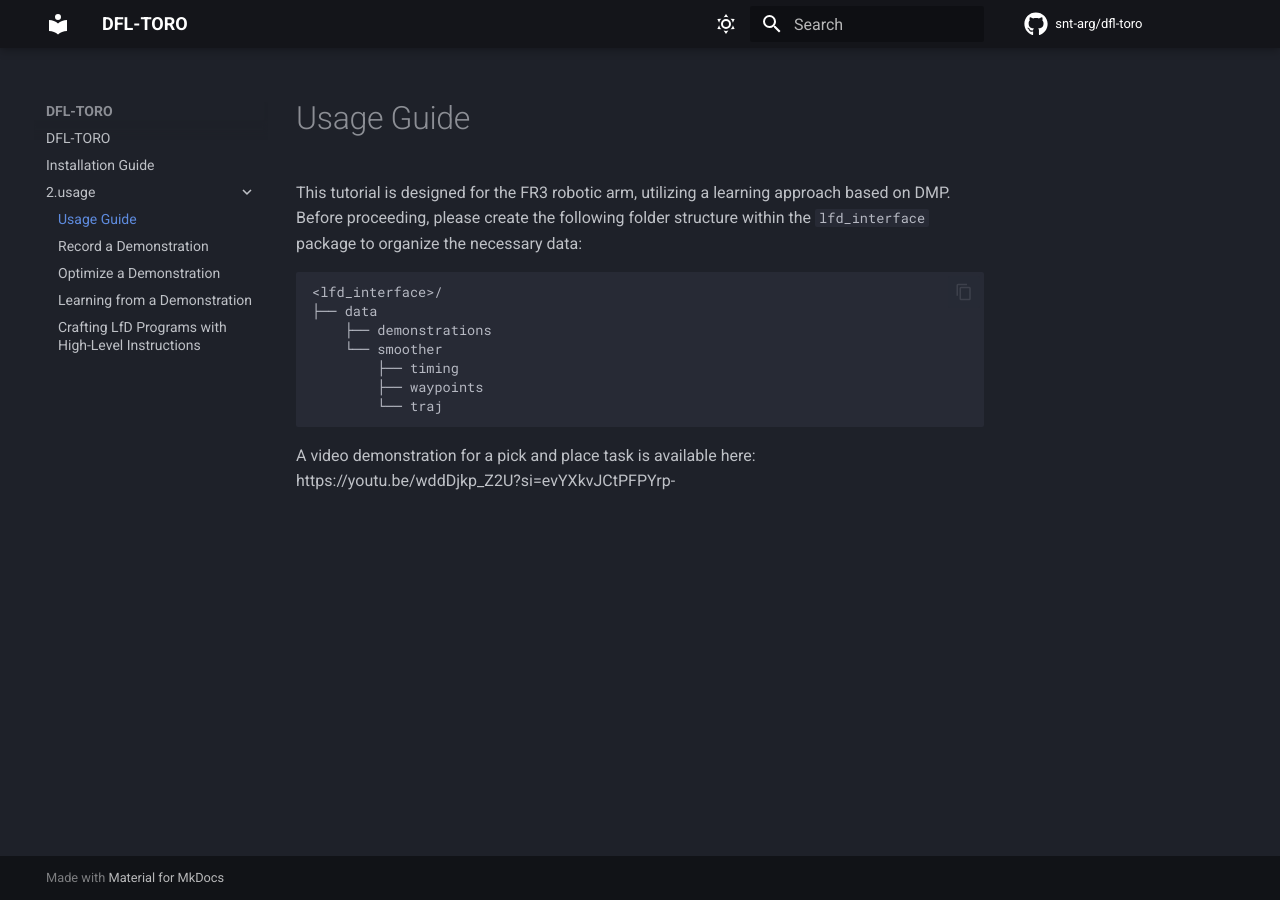
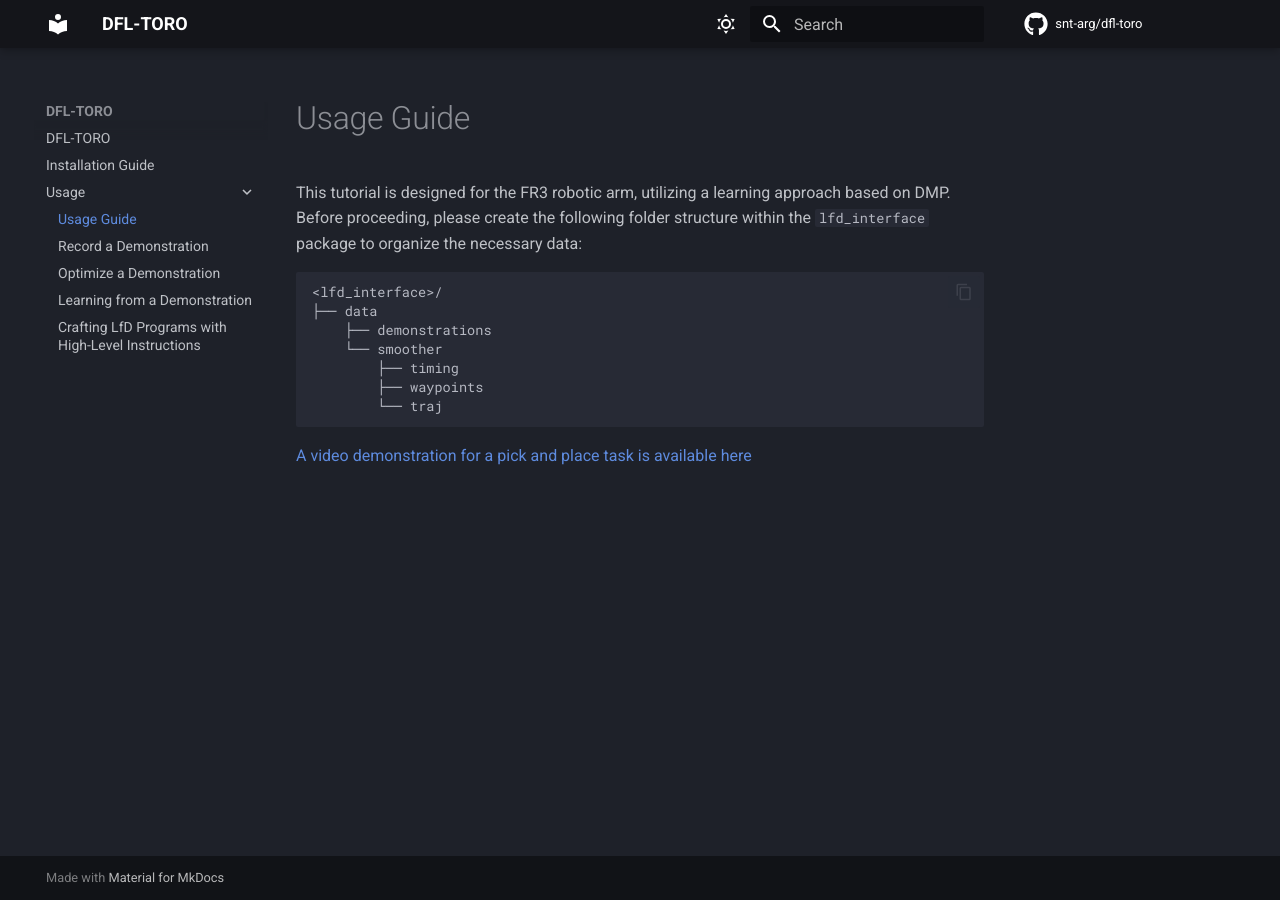
Before and after one commit to snt-arg/dfl-toro, an MkDocs documentation site: the page built from docs/Usage/index.md, in a window 1280 px wide. Built offline with MkDocs 1.6.1 and Material for MkDocs 9.7.7, drawn with Linux system fonts in a browser that asks for light colours; comment, search, counter and statistics services are not loaded.

Commit message:
docs: organize doc files

````diff
--- a/docs/2.usage/index.md
+++ b/docs/Usage/index.md
@@ -12,4 +12,4 @@ This tutorial is designed for the FR3 robotic arm, utilizing a learning approach
         └── traj
 ```
 
-A video demonstration for a pick and place task is available here: https://youtu.be/wddDjkp_Z2U?si=evYXkvJCtPFPYrp-
+[A video demonstration for a pick and place task is available here](https://youtu.be/wddDjkp_Z2U?si=evYXkvJCtPFPYrp-)
````
Also changed, not shown: docs/Usage/1.record.md (renamed from docs/2.usage/1.record.md, +2 -2 lines), docs/Usage/3.lfd.md (renamed from docs/2.usage/3.lfd.md, +1 -1 lines), docs/index.md (+1 -1 lines), docs/Usage/2.optimize.md (renamed from docs/2.usage/2.optimize.md), docs/Usage/4.program.md (renamed from docs/2.usage/4.program.md).
